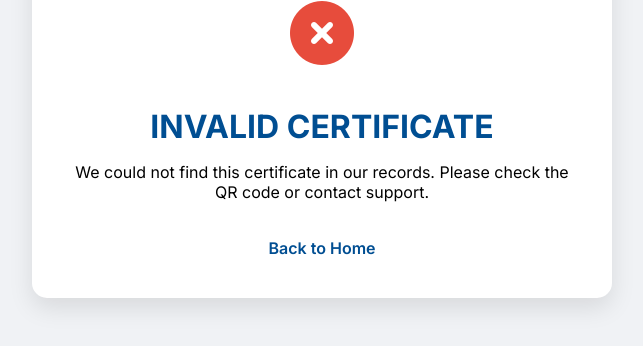
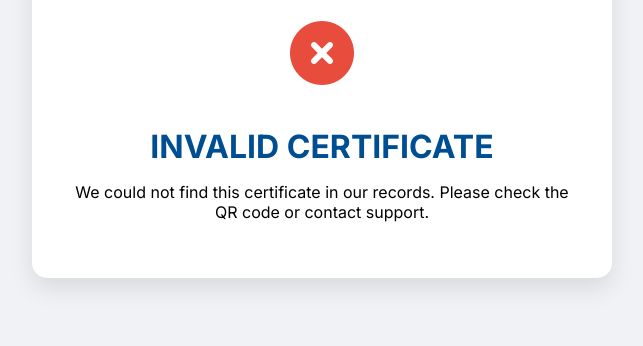
Before and after one commit to youssef-eid-profile/Cyberixa, a plain HTML site: page verify.html in a window 1280 px wide. Shown: the part 330-676 px from the top of the page, without its empty margins (318-961 px from the left). Drawn offline with Linux system fonts and the light colour scheme.

Commit message:
Add files via upload

```diff
--- a/verify.html
+++ b/verify.html
@@ -110,7 +110,6 @@
             <p>has successfully completed</p>
             <div class="course-name" id="display-course">Course Name</div>
             <div class="date">Issued by Cyberixa</div>
-            <a href="index.html" class="btn-home">Back to Home</a>
         </div>
 
         <!-- Invalid State -->
@@ -118,7 +117,6 @@
             <i class="fas fa-times-circle status-icon invalid"></i>
             <h1>INVALID CERTIFICATE</h1>
             <p>We could not find this certificate in our records. Please check the QR code or contact support.</p>
-            <a href="index.html" class="btn-home">Back to Home</a>
         </div>
     </div>
 
```
